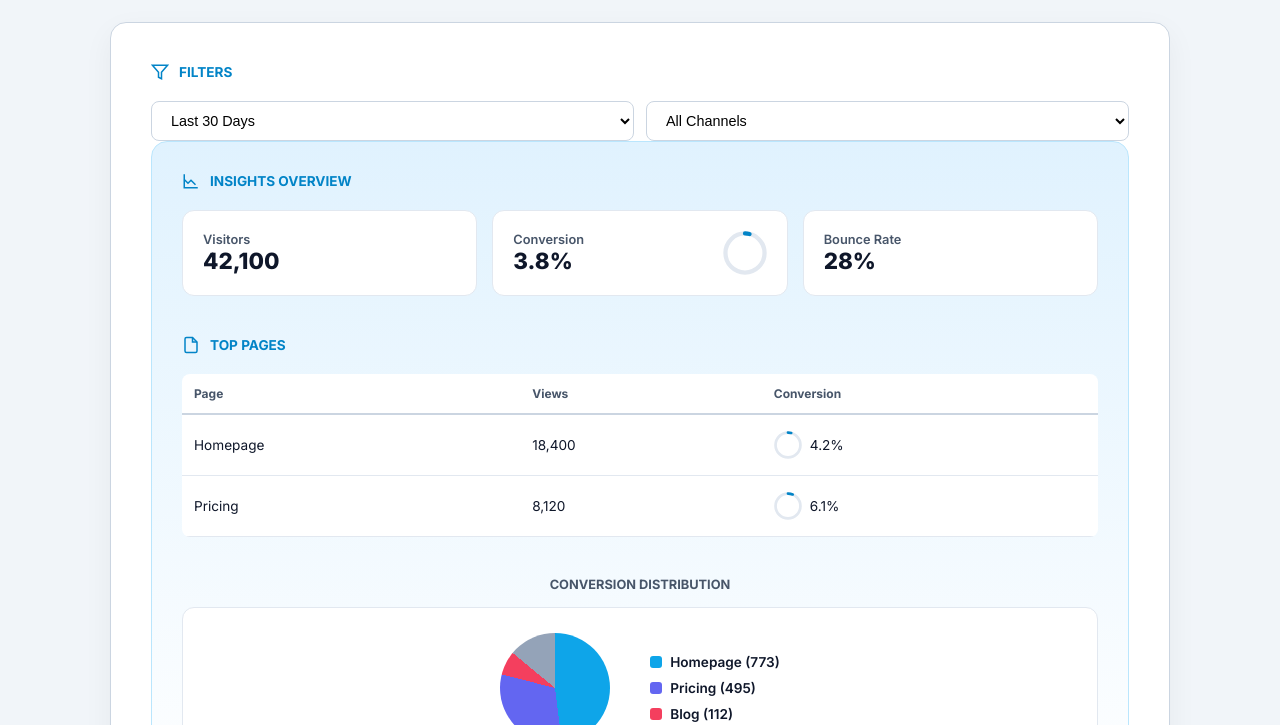
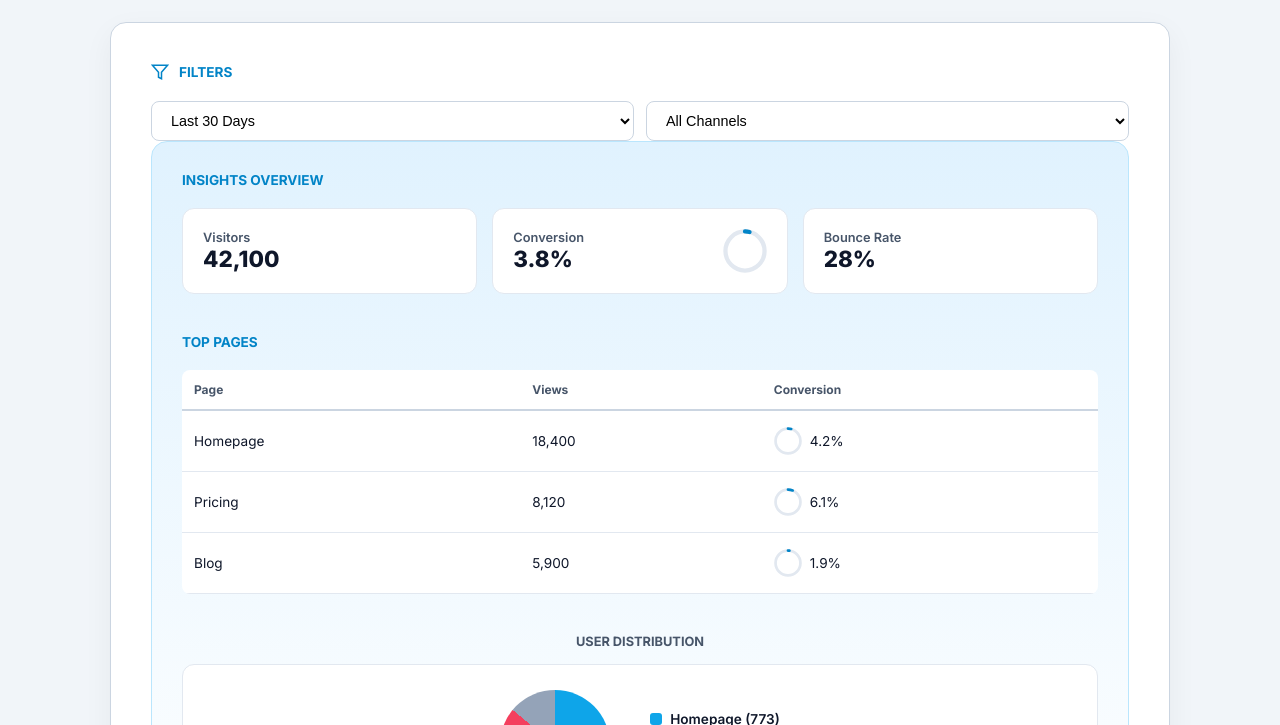
Before and after one commit to nguyenvantuan102205/Bai-3, a plain HTML site: page index.html in a window 1280 px wide. Shown: the part 75-800 px from the top of the page. Drawn offline with Linux system fonts and the light colour scheme.

Commit message:
index.html

```diff
--- a/index.html
+++ b/index.html
@@ -3,24 +3,14 @@
 <head>
   <meta charset="UTF-8" />
   <meta name="viewport" content="width=device-width, initial-scale=1.0" />
-    <title>Analytics Pro Dashboard</title>
+  <title>Analytics Dashboard</title>
   <link rel="stylesheet" href="03.css" />
-    <link
-      href="https://fonts.googleapis.com/css2?family=Inter:wght@400;600;700;800&display=swap"
-      rel="stylesheet"
-    />
+  <link href="https://fonts.googleapis.com/css2?family=Inter:wght@400;600;700;800&display=swap" rel="stylesheet">
 </head>
 <body>
   <div class="container">
     <header>
-        <svg
-          width="32"
-          height="32"
-          viewBox="0 0 24 24"
-          fill="none"
-          stroke="var(--primary-color)"
-          stroke-width="2.5"
-        >
+      <svg width="32" height="32" viewBox="0 0 24 24" fill="none" stroke="var(--primary-color)" stroke-width="2.5">
         <path d="M21.21 15.89A10 10 0 1 1 8 2.83"></path>
         <path d="M22 12A10 10 0 0 0 12 2v10z"></path>
       </svg>
@@ -30,101 +20,41 @@
     <main class="workspace-card">
       <section class="filter-area">
         <div class="section-title">
-            <svg
-              width="18"
-              height="18"
-              viewBox="0 0 24 24"
-              fill="none"
-              stroke="currentColor"
-              stroke-width="2"
-            >
-              <polygon
-                points="22 3 2 3 10 12.46 10 19 14 21 14 12.46 22 3"
-              ></polygon>
+          <svg width="18" height="18" viewBox="0 0 24 24" fill="none" stroke="currentColor" stroke-width="2">
+            <polygon points="22 3 2 3 10 12.46 10 19 14 21 14 12.46 22 3"></polygon>
           </svg>
           Filters
         </div>
         <div class="filter-controls">
-            <select class="filter-select">
-              <option>Last 30 Days</option>
-              <option>Last 7 Days</option>
-            </select>
-            <select class="filter-select">
-              <option>All Channels</option>
-              <option>Organic Traffic</option>
-            </select>
+          <select class="filter-select"><option>Last 30 Days</option></select>
+          <select class="filter-select"><option>All Channels</option></select>
         </div>
       </section>
 
       <div class="results-area">
         <section class="section-container">
-            <div class="section-title">
-              <svg
-                width="18"
-                height="18"
-                viewBox="0 0 24 24"
-                fill="none"
-                stroke="currentColor"
-                stroke-width="2"
-              >
-                <path d="M3 3v18h18"></path>
-                <path d="M18 17l-6-6-4 4-5-5"></path>
-              </svg>
-              Insights Overview
-            </div>
+          <div class="section-title">Insights Overview</div>
           <div class="stats-grid">
             <div class="stat-item">
-                <div>
-                  <div class="stat-label">Visitors</div>
-                  <div class="stat-val">42,100</div>
-                </div>
+              <div><div class="stat-label">Visitors</div><div class="stat-val">42,100</div></div>
             </div>
             <div class="stat-item">
-                <div>
-                  <div class="stat-label">Conversion</div>
-                  <div class="stat-val">3.8%</div>
-                </div>
+              <div><div class="stat-label">Conversion</div><div class="stat-val">3.8%</div></div>
               <div class="ring-md">
                 <svg viewBox="0 0 36 36">
                   <circle class="ring-bg" cx="18" cy="18" r="16"></circle>
-                    <circle
-                      class="ring-bar"
-                      cx="18"
-                      cy="18"
-                      r="16"
-                      stroke-dasharray="100"
-                      stroke-dashoffset="96.2"
-                    ></circle>
+                  <circle class="ring-bar" cx="18" cy="18" r="16" stroke-dasharray="100" stroke-dashoffset="96.2"></circle>
                 </svg>
               </div>
             </div>
             <div class="stat-item">
-                <div>
-                  <div class="stat-label">Bounce Rate</div>
-                  <div class="stat-val">28%</div>
-                </div>
+              <div><div class="stat-label">Bounce Rate</div><div class="stat-val">28%</div></div>
             </div>
           </div>
         </section>
 
-          <section class="section-container" style="margin-bottom: 20px">
-            <div class="section-title">
-              <svg
-                width="18"
-                height="18"
-                viewBox="0 0 24 24"
-                fill="none"
-                stroke="currentColor"
-                stroke-width="2"
-              >
-                <path
-                  d="M14 2H6a2 2 0 0 0-2 2v16a2 2 0 0 0 2 2h12a2 2 0 0 0 2-2V8z"
-                ></path>
-                <polyline points="14 2 14 8 20 8"></polyline>
-              </svg>
-              Top Pages
-            </div>
-
+        <section class="section-container">
+          <div class="section-title">Top Pages</div>
           <div class="table-wrapper">
             <table>
               <thead>
@@ -140,24 +70,7 @@
                   <td>18,400</td>
                   <td>
                     <div style="display: flex; align-items: center; gap: 8px">
-                        <div class="ring-sm">
-                          <svg viewBox="0 0 36 36">
-                            <circle
-                              class="ring-bg"
-                              cx="18"
-                              cy="18"
-                              r="16"
-                            ></circle>
-                            <circle
-                              class="ring-bar"
-                              cx="18"
-                              cy="18"
-                              r="16"
-                              stroke-dasharray="100"
-                              stroke-dashoffset="95.8"
-                            ></circle>
-                          </svg>
-                        </div>
+                      <div class="ring-sm"><svg viewBox="0 0 36 36"><circle class="ring-bg" cx="18" cy="18" r="16"></circle><circle class="ring-bar" cx="18" cy="18" r="16" stroke-dasharray="100" stroke-dashoffset="95.8"></circle></svg></div>
                       4.2%
                     </div>
                   </td>
@@ -167,25 +80,18 @@
                   <td>8,120</td>
                   <td>
                     <div style="display: flex; align-items: center; gap: 8px">
-                        <div class="ring-sm">
-                          <svg viewBox="0 0 36 36">
-                            <circle
-                              class="ring-bg"
-                              cx="18"
-                              cy="18"
-                              r="16"
-                            ></circle>
-                            <circle
-                              class="ring-bar"
-                              cx="18"
-                              cy="18"
-                              r="16"
-                              stroke-dasharray="100"
-                              stroke-dashoffset="93.9"
-                            ></circle>
-                          </svg>
+                      <div class="ring-sm"><svg viewBox="0 0 36 36"><circle class="ring-bg" cx="18" cy="18" r="16"></circle><circle class="ring-bar" cx="18" cy="18" r="16" stroke-dasharray="100" stroke-dashoffset="93.9"></circle></svg></div>
+                      6.1%
                     </div>
-                        6.1%
+                  </td>
+                </tr>
+                <tr>
+                  <td>Blog</td>
+                  <td>5,900</td>
+                  <td>
+                    <div style="display: flex; align-items: center; gap: 8px">
+                      <div class="ring-sm"><svg viewBox="0 0 36 36"><circle class="ring-bg" cx="18" cy="18" r="16"></circle><circle class="ring-bar" cx="18" cy="18" r="16" stroke-dasharray="100" stroke-dashoffset="98.1"></circle></svg></div>
+                      1.9%
                     </div>
                   </td>
                 </tr>
@@ -193,63 +99,13 @@
             </table>
           </div>
 
-            <h3
-              style="
-                margin-top: 40px;
-                margin-bottom: 15px;
-                font-size: 0.8rem;
-                color: var(--text-muted);
-                text-transform: uppercase;
-                text-align: center;
-              "
-            >
-              Conversion Distribution
-            </h3>
-
+          <h3 style="margin-top: 40px; text-align: center; font-size: 0.8rem; color: var(--text-muted); text-transform: uppercase;">User Distribution</h3>
           <div class="chart-box">
             <div class="pie-chart"></div>
-              <div
-                style="
-                  display: flex;
-                  flex-direction: column;
-                  gap: 10px;
-                  font-size: 0.85rem;
-                  font-weight: 600;
-                "
-              >
-                <div style="display: flex; align-items: center; gap: 8px">
-                  <span
-                    style="
-                      width: 12px;
-                      height: 12px;
-                      background: #0ea5e9;
-                      border-radius: 3px;
-                    "
-                  ></span>
-                  Homepage (773)
-                </div>
-                <div style="display: flex; align-items: center; gap: 8px">
-                  <span
-                    style="
-                      width: 12px;
-                      height: 12px;
-                      background: #6366f1;
-                      border-radius: 3px;
-                    "
-                  ></span>
-                  Pricing (495)
-                </div>
-                <div style="display: flex; align-items: center; gap: 8px">
-                  <span
-                    style="
-                      width: 12px;
-                      height: 12px;
-                      background: #f43f5e;
-                      border-radius: 3px;
-                    "
-                  ></span>
-                  Blog (112)
-                </div>
+            <div style="display: flex; flex-direction: column; gap: 10px; font-size: 0.85rem; font-weight: 600;">
+              <div style="display: flex; align-items: center; gap: 8px"><span style="width: 12px; height: 12px; background: #0ea5e9; border-radius: 3px;"></span> Homepage (773)</div>
+              <div style="display: flex; align-items: center; gap: 8px"><span style="width: 12px; height: 12px; background: #6366f1; border-radius: 3px;"></span> Pricing (495)</div>
+              <div style="display: flex; align-items: center; gap: 8px"><span style="width: 12px; height: 12px; background: #f43f5e; border-radius: 3px;"></span> Blog (112)</div>
             </div>
           </div>
         </section>
```
Lines whose indentation alone changed are shown as unchanged.
